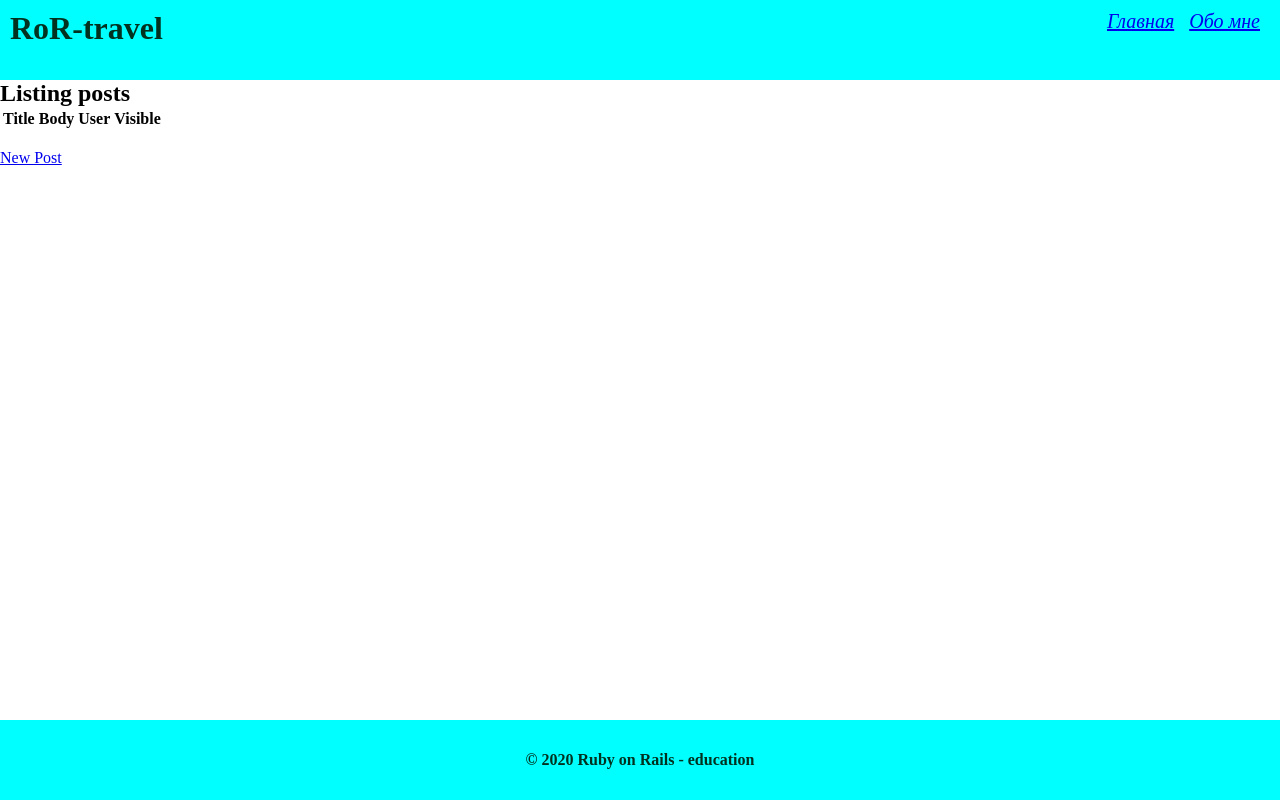
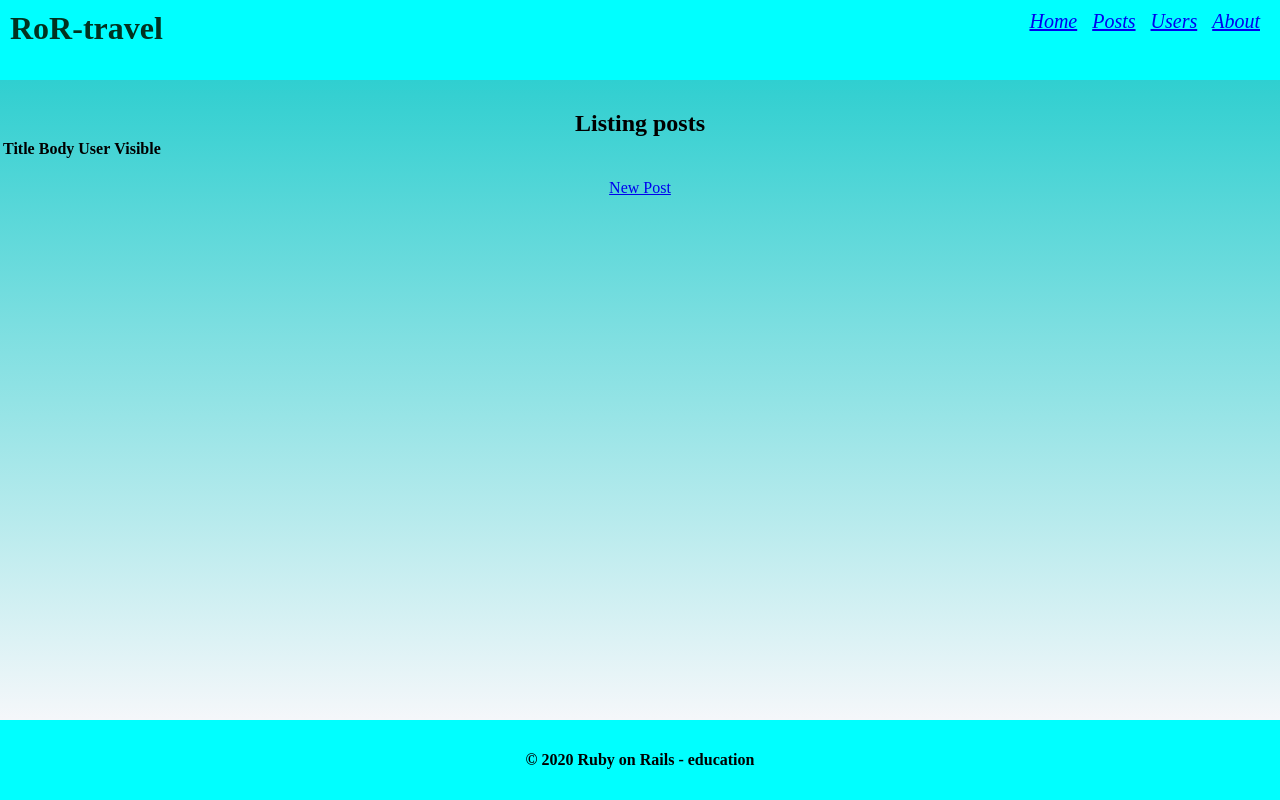
Before and after one commit to uprofound/blog, a Rails app: page /posts in a window 1280 px wide. Run offline with Rails 7, Linux system fonts and the light colour scheme; data that the repository does not hold is empty; style sheets or scripts are compiled from the project's sources; parts of the project's set-up code (start-up, migrations or seed data) failed here and were passed over; some libraries are stand-ins or nearby versions.

Commit message:
RoR_lesson5_homework (design tuning)

```diff
--- a/app/assets/stylesheets/static_pages.scss
+++ b/app/assets/stylesheets/about.scss
@@ -2,14 +2,7 @@
 // They will automatically be included in application.css.
 // You can use Sass (SCSS) here: https://sass-lang.com/
 
-.content-about {
-  height: 80vh;
-  background-image: linear-gradient(to top, #30cfd0 0%, #f5f7fa 100%);
-  text-align: center;
-  font-style: italic;
-}
-
-.content-about h1 {
+h1 {
   padding-top: 30px;
 }
 
--- a/app/assets/stylesheets/application.css
+++ b/app/assets/stylesheets/application.css
@@ -43,13 +43,26 @@ header h1 {
   padding-right: 15px;
 }
 
-
-.menu li a:hover {
+/*.menu li a:hover {
   color: #edff21;
-}
+}*/
 
 .content {
   height: 80vh;
+  background-image: linear-gradient(to top, #f5f7fa 0%, #30cfd0 100%);
+  text-align: center;
+}
+
+a:hover {
+  color: #ff1493; /* DeepPink */
+}
+
+.td-text-left {
+  text-align: left;
+}
+
+.td-text-justify {
+  text-align: justify;
 }
 
 footer {
@@ -60,5 +73,5 @@ footer {
 
 .footer-text {
   margin: auto;
-  color: #013220;
+  /*color: #013220;*/
 }
--- a/app/assets/stylesheets/home.scss
+++ b/app/assets/stylesheets/home.scss
@@ -2,12 +2,10 @@
 // They will automatically be included in application.css.
 // You can use Sass (SCSS) here: https://sass-lang.com/
 
-.content-main {
-  height: 80vh;
-  background-image: linear-gradient(to top, #f5f7fa 0%, #30cfd0 100%);
-  text-align: center;
+h1 {
+  padding-top: 30px;
 }
 
-.content-main h1 {
-  padding-top: 30px;
+.img-home {
+  height: 50vh;
 }
--- /dev/null
+++ b/app/controllers/about_controller.rb
@@ -0,0 +1,4 @@
+class AboutController < ApplicationController
+  def index
+  end
+end
--- a/app/controllers/posts_controller.rb
+++ b/app/controllers/posts_controller.rb
@@ -4,7 +4,7 @@ class PostsController < ApplicationController
   # GET /posts
   # GET /posts.json
   def index
-    @posts = Post.includes(:user).page(params[:page]).per(3)
+    @posts = Post.includes(:user).page(params[:page]).per(5)
   end
 
   # GET /posts/1
--- a/app/controllers/static_pages_controller.rb
+++ /dev/null
@@ -1,4 +0,0 @@
-class StaticPagesController < ApplicationController
-  def about
-  end
-end
--- /dev/null
+++ b/app/views/about/index.html.slim
@@ -0,0 +1,4 @@
+h1 About me
+p I am a student of the course " Ruby on Rails"
+/img class="img-about" src="https://images.unsplash.com/photo-1465188466731-618dfc07a57d?ixlib=rb-1.2.1&ixid=eyJhcHBfaWQiOjEyMDd9&auto=format&fit=crop&w=500&q=60" alt="[mountain-image]"
+img class="img-about" src="/assets/mountain.jpg" alt="[mountain-image]"
--- a/app/views/layouts/application.html.slim
+++ b/app/views/layouts/application.html.slim
@@ -11,8 +11,10 @@ html
     header
       h1 RoR-travel
       ul class="menu"
-        li.first: a[href="/"] Главная
-        li: a[href="/static_pages/about"] Обо мне
+        li: a[href="/"] Home
+        li: a[href="/posts"] Posts
+        li: a[href="/users"] Users
+        li: a[href="/about"] About
     section class="content"
       = yield
     footer
--- a/app/views/posts/_post.html.slim
+++ b/app/views/posts/_post.html.slim
@@ -1,7 +1,7 @@
 tr
-  td = post.title
-  td = post.body
-  td = post.user.name
+  td class="td-text-left" = post.title
+  td class="td-text-justify" = post.body
+  td class="td-text-left" = post.user.name
   td = post.visible
   td = link_to 'Show', post
   td = link_to 'Edit', edit_post_path(post)
--- a/app/views/posts/index.html.slim
+++ b/app/views/posts/index.html.slim
@@ -18,4 +18,5 @@ br
 
 = link_to 'New Post', new_post_path
 
-= paginate @posts
+p
+  = paginate @posts
--- a/app/views/static_pages/about.html.slim
+++ /dev/null
@@ -1,5 +0,0 @@
-div class="content-about"
-  h1 Обо мне
-  p Я - обучающаяся на курсе "Ruby on Rails"
-  /img src="https://images.unsplash.com/photo-1465188466731-618dfc07a57d?ixlib=rb-1.2.1&ixid=eyJhcHBfaWQiOjEyMDd9&auto=format&fit=crop&w=500&q=60" alt="mountain-картинка"
-  img class="img-about" src="/assets/mountain.jpg" alt="mountain-картинка"
--- a/app/views/users/_user.html.slim
+++ b/app/views/users/_user.html.slim
@@ -1,6 +1,6 @@
 tr
-  td = user.name
-  td = user.email
+  td class="td-text-left" = user.name
+  td class="td-text-left" = user.email
   td = user.moderator
   td = user.creator
   td = user.banned
--- a/app/views/users/index.html.slim
+++ b/app/views/users/index.html.slim
@@ -20,4 +20,5 @@ br
 
 = link_to 'New User', new_user_path
 
-= paginate @users
+p
+  = paginate @users
--- a/app/views/users/show.html.slim
+++ b/app/views/users/show.html.slim
@@ -1,4 +1,4 @@
-p#notice = notice
+h1#notice = notice
 
 p
   strong Name:
--- a/config/routes.rb
+++ b/config/routes.rb
@@ -3,9 +3,9 @@ Rails.application.routes.draw do
 # resources :posts, only: [:index, :show]
 # resources :posts, except: [:destroy]
   resources :users
-  get 'static_pages/about'
   root 'home#index'
   get '/home(/:hello)', to: 'home#index'
-  get 'posts/page/(:page(.:format))', to: 'posts#index'
+  get '/posts/page/(:page(.:format))', to: 'posts#index'
+  get '/about', to: 'about#index'
   # For details on the DSL available within this file, see https://guides.rubyonrails.org/routing.html
 end
--- a/db/seeds.rb
+++ b/db/seeds.rb
@@ -24,13 +24,13 @@ creators = User.where(creator: true)
 hash_posts = 20.times.map do
   {
     title: FFaker::HipsterIpsum.paragraph[4...64],
-    body: FFaker::HipsterIpsum.paragraphs,
+    body: FFaker::HipsterIpsum.paragraph,
     user: creators.sample
   }
 end
 posts = Post.create! hash_posts
 
-hash_comments = 200.times.map do
+hash_comments = 400.times.map do
   commentable = ((rand(2) == 1) ? posts : users).sample
   {
     body: FFaker::HipsterIpsum.paragraph[1...128],
```
Also changed, not shown: app/views/home/index.html.slim (+3 -4 lines), app/views/posts/show.html.slim (+4 -4 lines).
